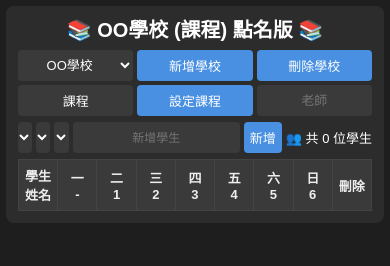
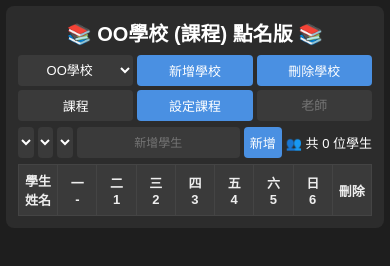
Before and after one commit to sendoh0507/-1, a plain HTML site: page index.html in a window 390 px wide. Drawn offline with Linux system fonts and the light colour scheme.

Commit message:
Update index.html

```diff
--- a/index.html
+++ b/index.html
@@ -26,7 +26,6 @@
     margin: 0 0 8px 0;
     font-size: 20px;
     color: #fff;
-    line-height: 1.2;
     user-select: none;
   }
   .top-panel {
@@ -125,9 +124,18 @@
   td.delete-cell button:hover {
     background: #c12e2a;
   }
+
   @media (max-width: 480px) {
     .top-panel {
-      grid-template-columns: repeat(3, 1fr);
+      grid-template-columns: 1fr 1fr 1fr;
+    }
+    #yearSelect, #monthSelect, #weekSelect {
+      font-size: 14px;
+      padding: 4px;
+    }
+    #studentInput {
+      font-size: 12px;
+      padding: 4px;
     }
     td.day-cell {
       width: 24px;
@@ -136,9 +144,6 @@
     td.sticky-name {
       width: 70px;
       max-width: 70px;
-    }
-    #studentInput {
-      font-size: 12px;
     }
   }
 </style>
@@ -216,13 +221,14 @@ function initDatePanels() {
   const y = now.getFullYear();
   const m = now.getMonth() + 1;
 
-  for(let i=y; i<=y+5; i++) yearSelect.innerHTML += `<option value="${i}">${i} 年</option>`;
+  for(let i=y; i<=y+5; i++) yearSelect.innerHTML += `<option value="${i}">${i}</option>`;
   for(let i=1;i<=12;i++){
     const v=i.toString().padStart(2,'0');
-    monthSelect.innerHTML += `<option value="${v}">${i} 月</option>`;
+    monthSelect.innerHTML += `<option value="${v}">${v}</option>`;
   }
   for(let i=1;i<=5;i++){
-    weekSelect.innerHTML += `<option value="${i}">第 ${i} 週</option>`;
+    const label = ["一","二","三","四","五"][i-1];
+    weekSelect.innerHTML += `<option value="${i}">${label}</option>`;
   }
 
   yearSelect.value = y;
```
Lines whose indentation alone changed are shown as unchanged.
